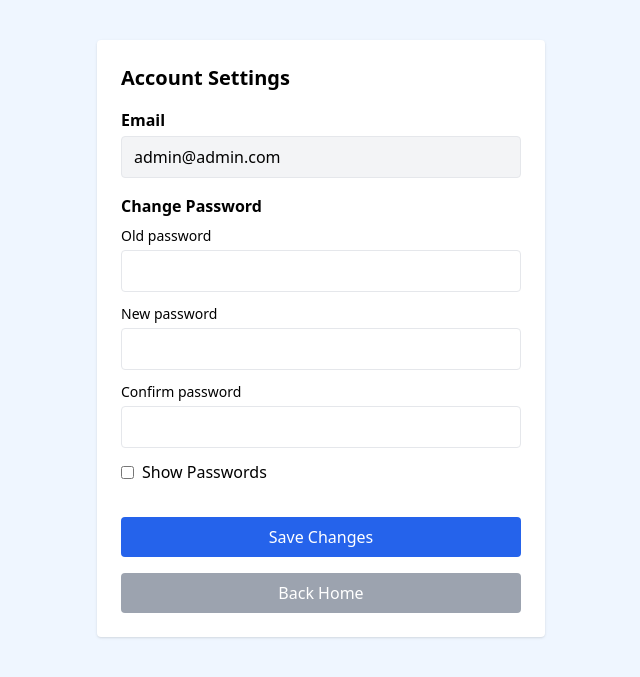
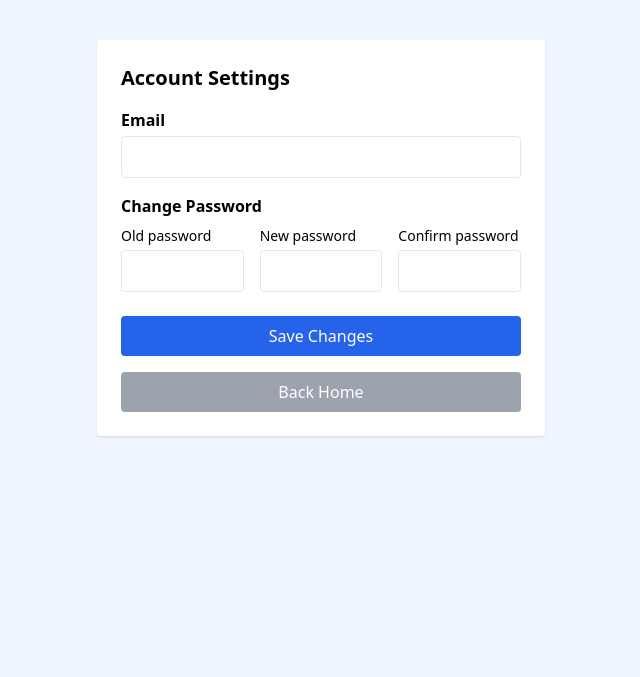
Before and after one commit to kanyaphon4115/web5, a PHP site: page /web5/account_settings.php in a window 1280 px wide. Shown: the top 677 px of the page, without its empty margins (319-959 px from the left). Run offline with PHP 8.4, Linux system fonts and the light colour scheme; a user stored in the database is signed in; some libraries are stand-ins or nearby versions.

Commit message:
Update account_settings.php

```diff
--- a/admin/account_settings.php
+++ b/admin/account_settings.php
@@ -1,24 +1,21 @@
 <?php
 session_start();
 
-if (!isset($_SESSION['email'])) {
-    header("Location: login.php");
-    exit();
-}
-
-$email = $_SESSION['email'];
 $message = "";
 
 if ($_SERVER["REQUEST_METHOD"] == "POST") {
+    include("../user/db.php");
+
+    // รับค่า email จากฟอร์ม
+    $email = mysqli_real_escape_string($con, $_POST['email']);
     $oldPassword = $_POST['old_password'];
     $newPassword = $_POST['new_password'];
     $confirmPassword = $_POST['confirm_password'];
 
-    include("../user/db.php");
-
     if ($newPassword !== $confirmPassword) {
         $message = "New password and confirm password do not match";
     } else {
+        // เช็คอีเมลว่ามีในฐานข้อมูลไหม
         $sql = "SELECT pass FROM form WHERE email = '$email'";
         $result = mysqli_query($con, $sql);
         if (!$result) {
@@ -32,15 +29,18 @@ if ($_SERVER["REQUEST_METHOD"] == "POST") {
                 if (mysqli_query($con, $updateSql)) {
                     $message = "Password successfully changed";
                 } else {
-                    $message = "Error change ";
+                    $message = "Error change password";
                 }
             } else {
                 $message = "Old password is incorrect";
             }
+        } else {
+            $message = "Email not found";
         }
     }
 }
 ?>
+
 <!DOCTYPE html>
 <html lang="en">
 <head>
@@ -55,35 +55,27 @@ if ($_SERVER["REQUEST_METHOD"] == "POST") {
         <form method="post">
             <div class="mb-4">
                 <label class="block font-semibold mb-1">Email</label>
-                <input type="email" name="email" value="<?php echo htmlspecialchars($email); ?>" class="w-full border px-3 py-2 rounded bg-gray-100" readonly>
+                <input type="email" name="email" value="<?php echo isset($email) ? htmlspecialchars($email) : ''; ?>" class="w-full border px-3 py-2 rounded" required>
             </div>
 
             <h3 class="text-md font-bold mt-4 mb-2">Change Password</h3>
 
-            <div class="mb-3">
-                <label class="block mb-1 text-sm">Old password</label>
-                <input type="password" name="old_password" id="old_password" required class="w-full border px-3 py-2 rounded">
+            <div class="flex gap-4">
+                <div class="w-1/3">
+                    <label class="block mb-1 text-sm">Old password</label>
+                    <input type="password" name="old_password" required class="w-full border px-3 py-2 rounded">
+                </div>
+                <div class="w-1/3">
+                    <label class="block mb-1 text-sm">New password</label>
+                    <input type="password" name="new_password" required class="w-full border px-3 py-2 rounded">
+                </div>
+                <div class="w-1/3">
+                    <label class="block mb-1 text-sm">Confirm password</label>
+                    <input type="password" name="confirm_password" required class="w-full border px-3 py-2 rounded">
+                </div>
             </div>
 
-            <div class="mb-3">
-                <label class="block mb-1 text-sm">New password</label>
-                <input type="password" name="new_password" id="new_password" required class="w-full border px-3 py-2 rounded">
-            </div>
-
-            <div class="mb-3">
-                <label class="block mb-1 text-sm">Confirm password</label>
-                <input type="password" name="confirm_password" id="confirm_password" required class="w-full border px-3 py-2 rounded">
-            </div>
-
-            <!-- Checkbox toggle -->
-            <div class="mb-4">
-                <label class="inline-flex items-center">
-                    <input type="checkbox" onclick="togglePasswords()" class="mr-2">
-                    Show Passwords
-                </label>
-            </div>
-
-            <button type="submit" class="mt-4 w-full bg-blue-600 text-white py-2 rounded hover:bg-blue-700">
+            <button type="submit" class="mt-6 w-full bg-blue-600 text-white py-2 rounded hover:bg-blue-700">
                 Save Changes
             </button>
             <a href="homepage_news.php" class="mt-4 block text-center w-full bg-gray-400 text-white py-2 rounded hover:bg-gray-500">
@@ -94,15 +86,5 @@ if ($_SERVER["REQUEST_METHOD"] == "POST") {
             <?php endif; ?>
         </form>
     </div>
-
-    <script>
-        function togglePasswords() {
-            const ids = ['old_password', 'new_password', 'confirm_password'];
-            ids.forEach(id => {
-                const input = document.getElementById(id);
-                input.type = (input.type === "password") ? "text" : "password";
-            });
-        }
-    </script>
 </body>
 </html>
```
